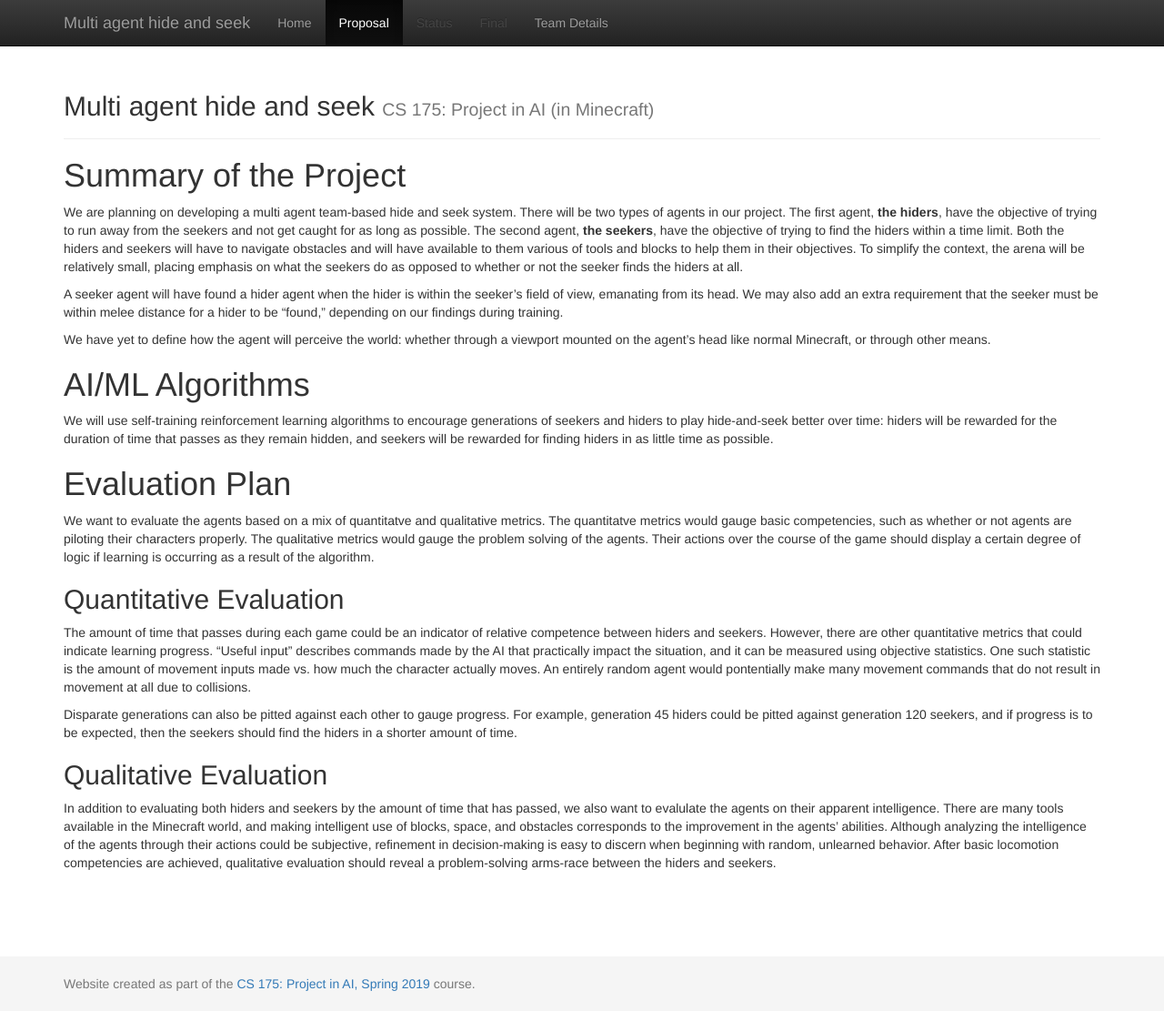
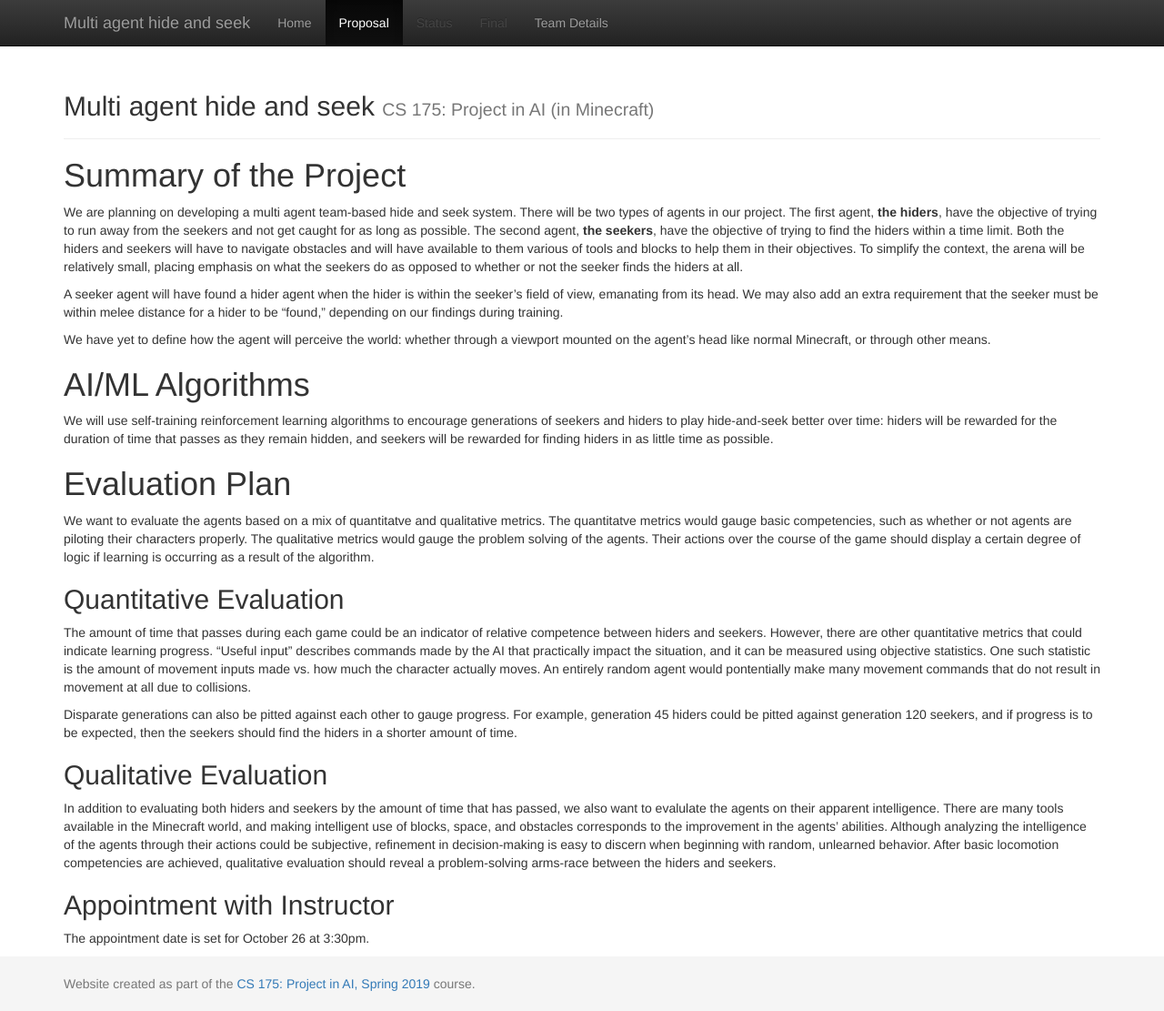
Before and after one commit to dennisvtang/Multi-agent-hide-and-seek, a Jekyll site: the page built from docs/proposal.md, in a window 1280 px wide and 1111 px high. Shown: the whole window at 91% size. Built offline with Jekyll 4.4.1, drawn with Linux system fonts in a browser that asks for light colours.

Commit message:
Update proposal.md

```diff
--- a/docs/proposal.md
+++ b/docs/proposal.md
@@ -23,3 +23,6 @@ Disparate generations can also be pitted against each other to gauge progress. F
 
 ## Qualitative Evaluation
 In addition to evaluating both hiders and seekers by the amount of time that has passed, we also want to evalulate the agents on their apparent intelligence. There are many tools available in the Minecraft world, and making intelligent use of blocks, space, and obstacles corresponds to the improvement in the agents' abilities. Although analyzing the intelligence of the agents through their actions could be subjective, refinement in decision-making is easy to discern when beginning with random, unlearned behavior. After basic locomotion competencies are achieved, qualitative evaluation should reveal a problem-solving arms-race between the hiders and seekers.
+
+## Appointment with Instructor
+The appointment date is set for October 26 at 3:30pm.
```
